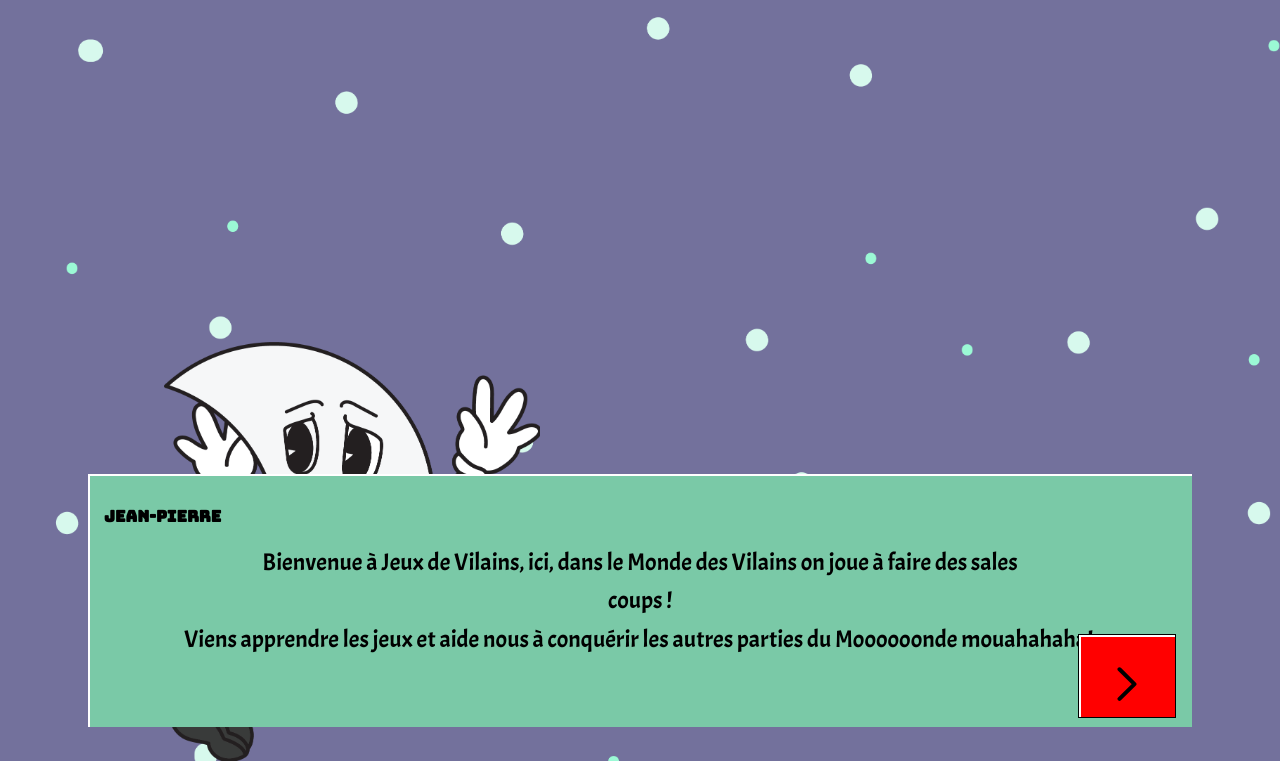
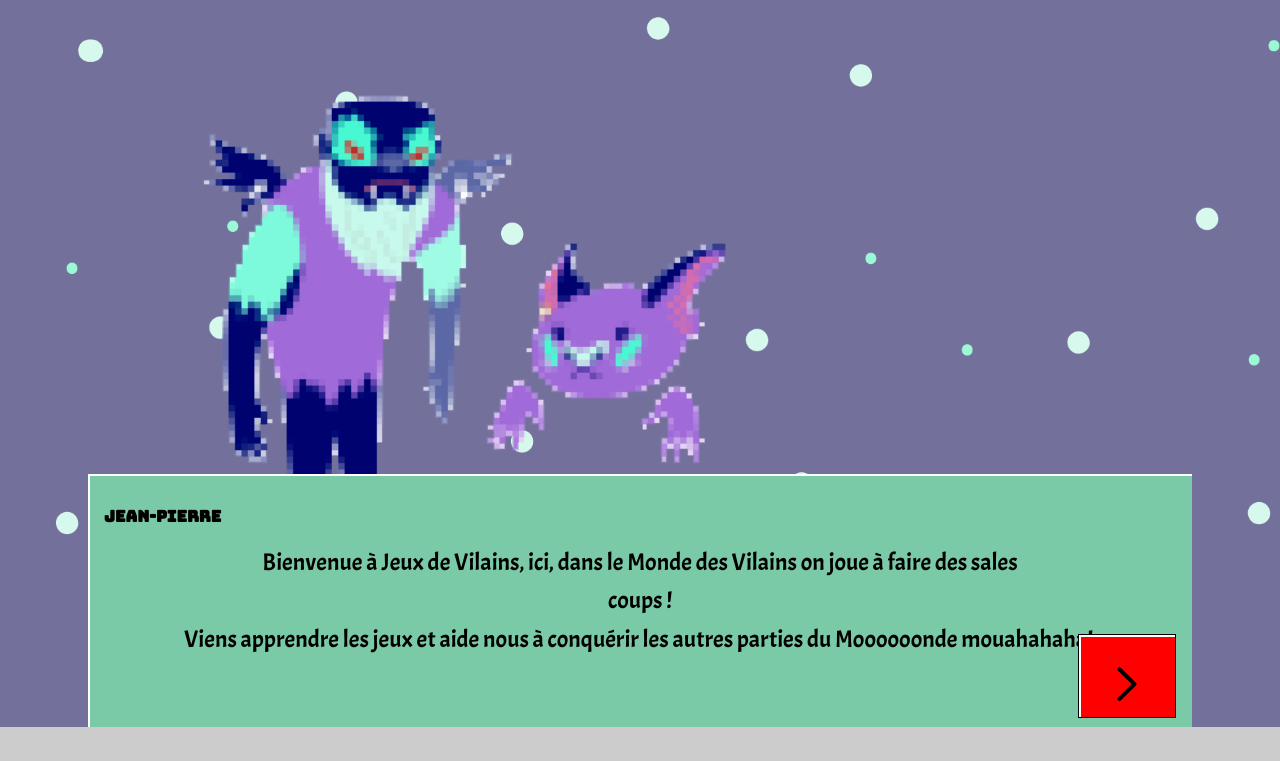
Before and after one commit to mariedpy/jeux_de_vilains, a plain HTML site: page index.html in a window 1280 px wide. Shown: the part 150-911 px from the top of the page. After the commit the page ends 877 px from the top, so only its background shows below. Drawn offline with Linux system fonts and the light colour scheme; files whose address does not match are found by name.

Commit message:
commit_02/11
Changement images/index/css

```diff
--- a/index.html
+++ b/index.html
@@ -12,7 +12,7 @@
     </header>
 
 
-<img class="characters" src="img/vecteur_journee-02.png" alt="image-test">
+<img class="characters" src="img/characters.png" alt="image-test">
 
 <div class="boite_dial">
   <h3>Jean-pierre</h3>
--- a/style/master.css
+++ b/style/master.css
@@ -8,7 +8,7 @@ body{
   background-color: #cccccc;
   /*background-repeat: no-repeat;
   background: linear-gradient(-45deg,  #4481eb, #04befe); /* FF3.6-15 */
-  background-image: url("/Users/mariedupuy/Documents/ECV/5eme_annee/Web Design/Jeux de Vilains/jeux_de_vilains/jeux_de_vilains/img/decors_bg_purple.png");
+  background-image: url("../img/decors_bg_purple.png");
   background-repeat: no-repeat;
   background-position:right top;
   background-size: cover;
@@ -129,10 +129,10 @@ h3{
 }
 
 .characters{
-  width: 376px;
+  width: 600px;
   position: absolute;
   left: 164px;
-  top: 492px;
+  top: 200px;
   animation-name: mouvement;
   animation-duration: 1s;
 animation-iteration-count: infinite;
@@ -188,15 +188,15 @@ svg{
 
 @keyframes mouvement {
   0% {
-    top: 492px;
+    top: 200px;
   }
 
   50% {
-  top: 400px;
+  top: 150px;
   }
 
   100% {
-    top: 492px;
+    top: 200px;
   }
 
 }
```
Also changed, not shown: img/characters.png (added).
